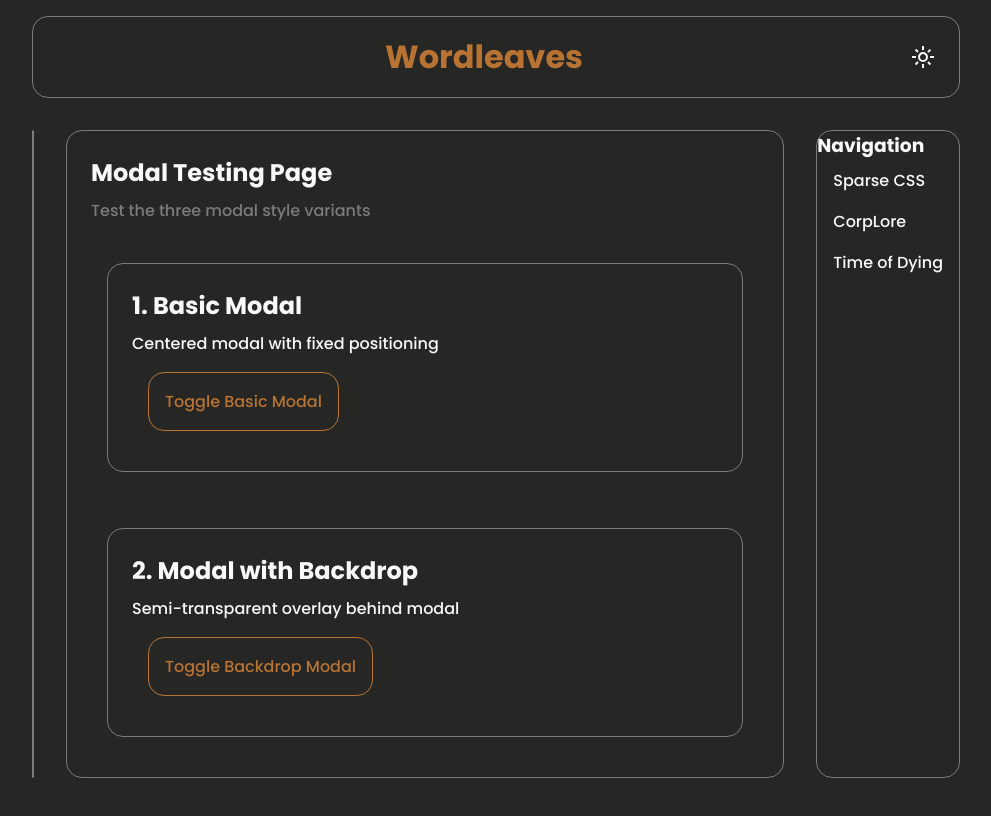
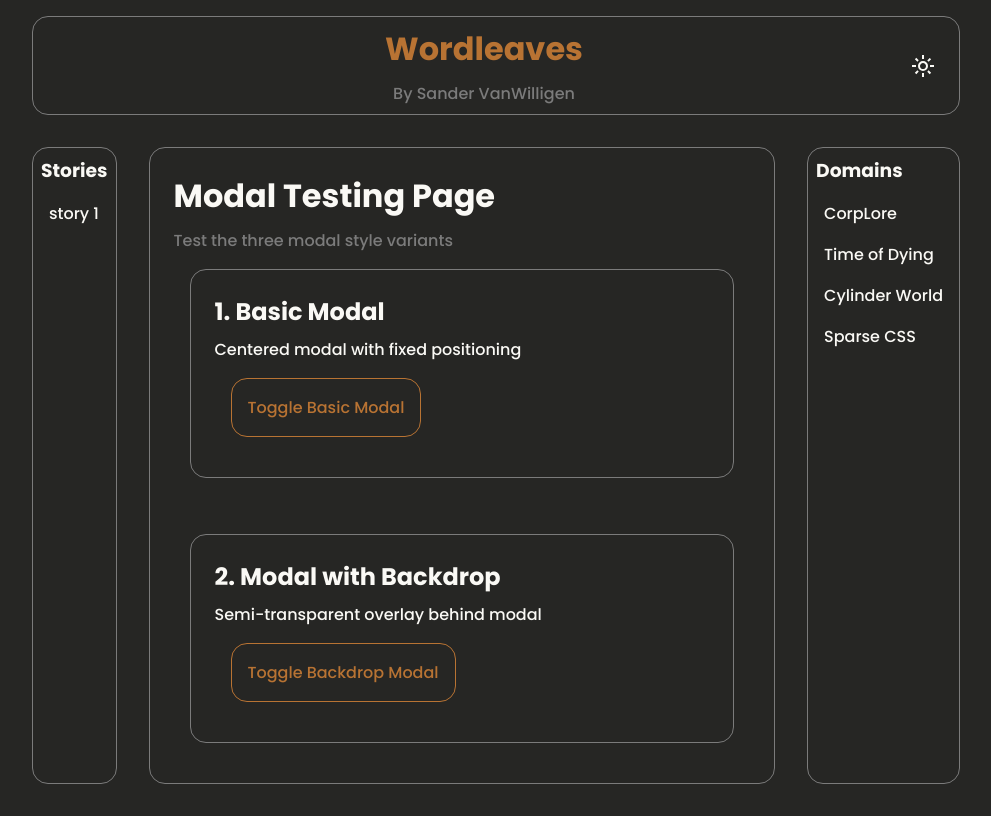
Before and after one commit to sandervw/Wordleaves, a React (Vite) app: page / in a window 1280 px wide. Both pictures are taken after a click on the link "CorpLore". Shown: the whole page, without its empty margins (144-1135 px from the left). Built offline with nearby package versions, Linux system fonts and the light colour scheme; a web font is replaced by a local one.

Commit message:
More work organizing app structure

```diff
--- a/src/classic.css
+++ b/src/classic.css
@@ -5,11 +5,24 @@
   ============================================*/
 
 /*============================================
+  UTILS: Utility classes for common styles
+  - Use for spacing, typography, colors, etc.
+  ============================================*/
+.title {
+  font-weight: var(--weight-bold);
+  margin-bottom: var(--small);
+}
+.meta {
+  color: var(--color-gray);
+  font-size: var(--medium);
+}
+
+/*============================================
   NAVBAR: A component that always spans the top of the page
   - Use for website title, nav links, searchbar, notifications, etc.
   ============================================*/
 .navbar {
-  padding: var(--medium) var(--large);
+  padding: var(--small) var(--large);
   display: flex;
   justify-content: space-between;
 }
@@ -17,7 +30,7 @@
   font-weight: var(--weight-bold);
   font-size: var(--xlarge);
   color: var(--color-accent);
-  cursor: pointer;
+  /* cursor: pointer; */
 }
 
 /*============================================
@@ -36,16 +49,6 @@
   flex: 1;
   padding: var(--large);
 }
-.page-title {
-  font-size: var(--large);
-  font-weight: var(--weight-bold);
-  margin-bottom: var(--small);
-}
-.page-meta {
-  color: var(--color-gray);
-  font-size: var(--medium);
-  margin-bottom: var(--large);
-}
 .page-text p {
   margin-bottom: var(--medium);
   line-height: var(--line-height-loose);
--- a/src/components/layout/Navbar.tsx
+++ b/src/components/layout/Navbar.tsx
@@ -22,11 +22,14 @@ const Navbar = ({ onBack }: NavbarProps) => {
 
   return (
     <nav className="navbar container">
-      <div className="display-flex gap-medium">
+      <div className="display-flex">
         {onBack && <SVG name="return" props={{ onClick: onBack }} />}
       </div>
-      <div className="navbar-title">Wordleaves</div>
-      <div className="display-flex gap-medium">
+      <div className="display-flex-column gap-small">
+        <div className="navbar-title flex-child-center">Wordleaves</div>
+        <p className="meta flex-child-center">By Sander VanWilligen</p>
+      </div>
+      <div className="display-flex">
         <SVG
           name={theme === "dark" ? "sun" : "moon"}
           className="flex-child-center"
--- a/src/components/layout/Sidebar.tsx
+++ b/src/components/layout/Sidebar.tsx
@@ -7,25 +7,13 @@ const Sidebar = ({ variant = "stories", onNavigate }: SidebarProps) => {
   if (variant === "info") {
     return (
       <aside className="sidebar container">
-        <h3 className="sidebar-title">Navigation</h3>
+        <h3 className="padding-small">Domains</h3>
         <nav>
           <ul className="list">
             <li className="list-item">
               <a
                 href="#"
-                className="list-link"
-                onClick={(e) => {
-                  e.preventDefault();
-                  onNavigate?.("sparse");
-                }}
-              >
-                Sparse CSS
-              </a>
-            </li>
-            <li className="list-item">
-              <a
-                href="#"
-                className="list-link"
+                className="link"
                 onClick={(e) => {
                   e.preventDefault();
                   onNavigate?.("corplore");
@@ -37,7 +25,7 @@ const Sidebar = ({ variant = "stories", onNavigate }: SidebarProps) => {
             <li className="list-item">
               <a
                 href="#"
-                className="list-link"
+                className="link"
                 onClick={(e) => {
                   e.preventDefault();
                   onNavigate?.("tod");
@@ -46,11 +34,56 @@ const Sidebar = ({ variant = "stories", onNavigate }: SidebarProps) => {
                 Time of Dying
               </a>
             </li>
+            <li className="list-item">
+              <a
+                href="#"
+                className="link"
+                onClick={(e) => {
+                  e.preventDefault();
+                  // TODO: Add Cylinder World page
+                }}
+              >
+                Cylinder World
+              </a>
+            </li>
+            <li className="list-item">
+              <a
+                href="#"
+                className="link"
+                onClick={(e) => {
+                  e.preventDefault();
+                  onNavigate?.("sparse");
+                }}
+              >
+                Sparse CSS
+              </a>
+            </li>
           </ul>
         </nav>
       </aside>
     );
-  } else return <aside className="sidebar container"></aside>;
+  } else
+    return (
+      <aside className="sidebar container">
+        <h3 className="padding-small">Stories</h3>
+        <nav>
+          <ul className="list">
+            <li className="list-item">
+              <a
+                href="#"
+                className="link"
+                onClick={(e) => {
+                  e.preventDefault();
+                  // TODO: story page
+                }}
+              >
+                story 1
+              </a>
+            </li>
+          </ul>
+        </nav>
+      </aside>
+    );
 };
 
 export default Sidebar;
--- a/src/components/pages/ExpandablesTestPage.tsx
+++ b/src/components/pages/ExpandablesTestPage.tsx
@@ -5,12 +5,12 @@ const ExpandablesTestPage = () => {
 
   return (
     <main className="page container">
-      <h1 className="page-title">Expandables Testing Page</h1>
-      <p className="page-meta">Test dropdowns, hoverables, and tooltips</p>
+      <h1 className="title">Expandables Testing Page</h1>
+      <p className="meta">Test dropdowns, hoverables, and tooltips</p>
 
       <div className="display-flex-column gap-large">
         <div className="container padding-large">
-          <h2 className="page-title">Dropdown with .expandable Class</h2>
+          <h2 className="title">Dropdown with .expandable Class</h2>
           <p>JavaScript-controlled dropdown using .revealed toggle</p>
           <button
             className="btn-color margin-medium"
@@ -28,7 +28,7 @@ const ExpandablesTestPage = () => {
         </div>
 
         <div className="container padding-large">
-          <h2 className="page-title">Dropdown with :hover</h2>
+          <h2 className="title">Dropdown with :hover</h2>
           <p>Pure CSS dropdown using :hover pseudo-class</p>
           <div className="hover-trigger">
             <button className="btn-color margin-medium">Hover Over Me</button>
--- a/src/components/pages/ModalsTestPage.tsx
+++ b/src/components/pages/ModalsTestPage.tsx
@@ -6,12 +6,12 @@ const ModalsTestPage = () => {
 
   return (
     <main className="page container">
-      <h1 className="page-title">Modal Testing Page</h1>
-      <p className="page-meta">Test the three modal style variants</p>
+      <h1 className="title">Modal Testing Page</h1>
+      <p className="meta">Test the three modal style variants</p>
 
       <div className="display-flex-column gap-large">
         <div className="container padding-large">
-          <h2 className="page-title">1. Basic Modal</h2>
+          <h2 className="title">1. Basic Modal</h2>
           <p>Centered modal with fixed positioning</p>
           <button
             className="btn-color margin-medium"
@@ -21,7 +21,7 @@ const ModalsTestPage = () => {
           </button>
           {showModal && (
             <div className="modal">
-              <h3 className="page-title">Basic Modal</h3>
+              <h3 className="title">Basic Modal</h3>
               <p>This is a centered modal using .modal class</p>
               <button className="btn" onClick={() => setShowModal(false)}>
                 Close
@@ -31,7 +31,7 @@ const ModalsTestPage = () => {
         </div>
 
         <div className="container padding-large">
-          <h2 className="page-title">2. Modal with Backdrop</h2>
+          <h2 className="title">2. Modal with Backdrop</h2>
           <p>Semi-transparent overlay behind modal</p>
           <button
             className="btn-color margin-medium"
@@ -46,7 +46,7 @@ const ModalsTestPage = () => {
                 onClick={() => setShowBackdrop(false)}
               />
               <div className="modal">
-                <h3 className="page-title">Modal with Backdrop</h3>
+                <h3 className="title">Modal with Backdrop</h3>
                 <p>Click the dark backdrop to close this modal</p>
                 <button className="btn" onClick={() => setShowBackdrop(false)}>
                   Close
```
